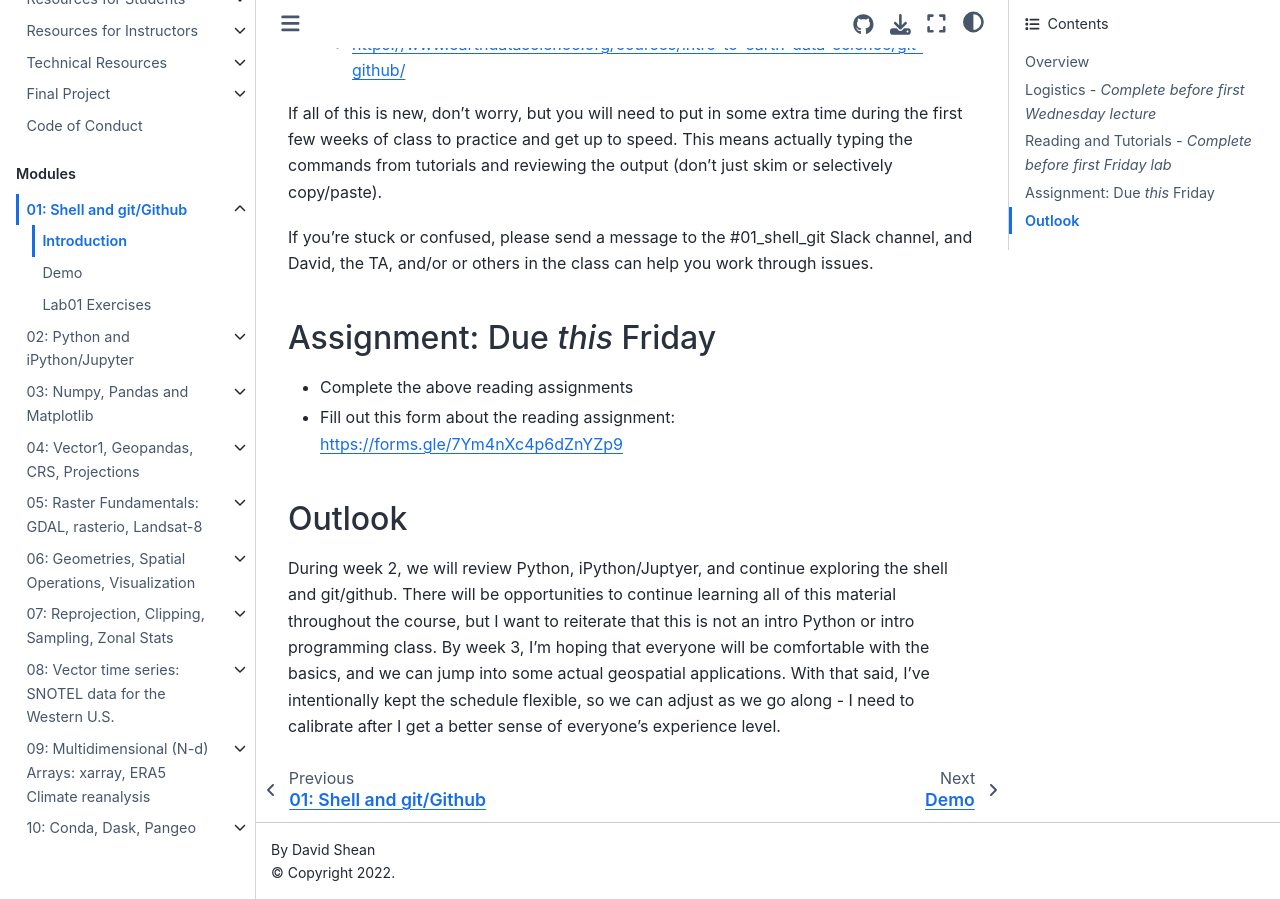
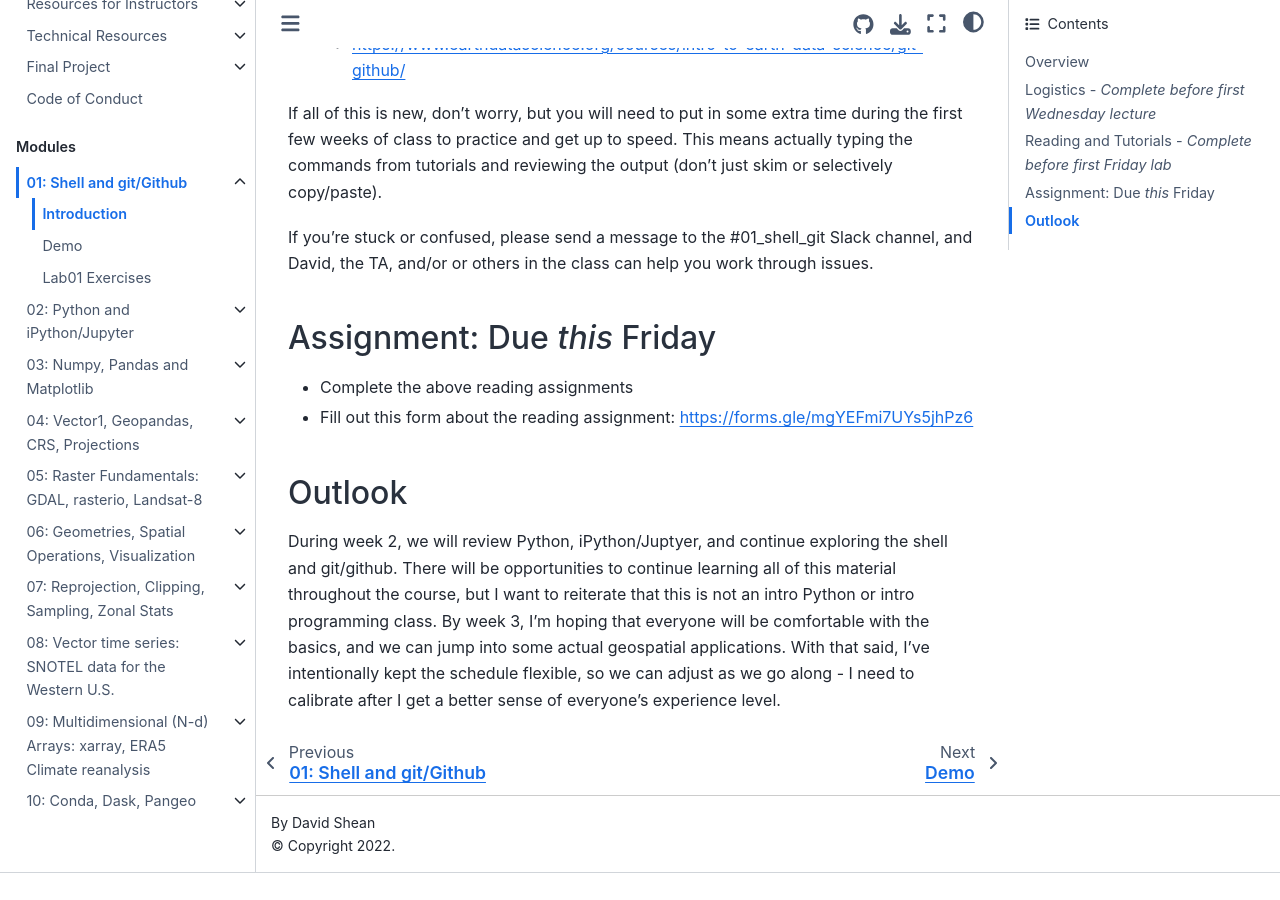
Before and after one commit to UW-GDA/jupyterbook, a Jupyter Book: the page built from book/modules/01_Shell_Github/01_Shell_Github_prep.md, in a window 1280 px wide and 900 px high, scrolled down 2543 px. Built offline with Jupyter Book 1.0.4 settings and Sphinx 7.4.7 and the Sphinx Book theme 1.1.4, drawn with Linux system fonts in a browser that asks for light colours; pages that are not in the unit, such as notebooks, are missing from menus; after the commit the page ends 3416 px from its top, so only the background shows below that; some of the changed lines change nothing that is shown.

Commit message:
Update 01_Shell_Github_prep.md

```diff
--- a/book/modules/01_Shell_Github/01_Shell_Github_prep.md
+++ b/book/modules/01_Shell_Github/01_Shell_Github_prep.md
@@ -49,6 +49,6 @@ If you’re stuck or confused, please send a message to the #01_shell_git Slack
 
 ## Assignment: Due *this* Friday
 * Complete the above reading assignments
-* Fill out this form about the reading assignment: https://forms.gle/7Ym4nXc4p6dZnYZp9
+* Fill out this form about the reading assignment: https://forms.gle/mgYEFmi7UYs5jhPz6
 ## Outlook
 During week 2, we will review Python, iPython/Juptyer, and continue exploring the shell and git/github. There will be opportunities to continue learning all of this material throughout the course, but I want to reiterate that this is not an intro Python or intro programming class. By week 3, I’m hoping that everyone will be comfortable with the basics, and we can jump into some actual geospatial applications. With that said, I’ve intentionally kept the schedule flexible, so we can adjust as we go along - I need to calibrate after I get a better sense of everyone’s experience level.
```
